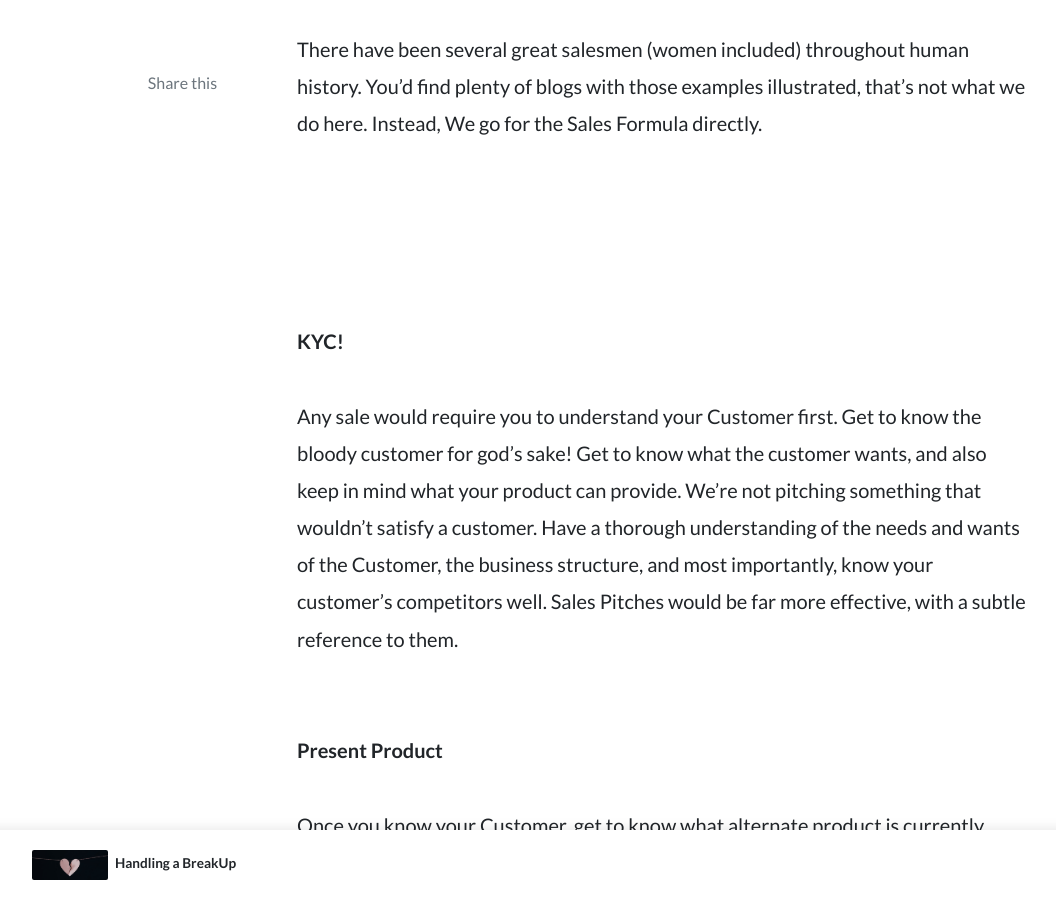
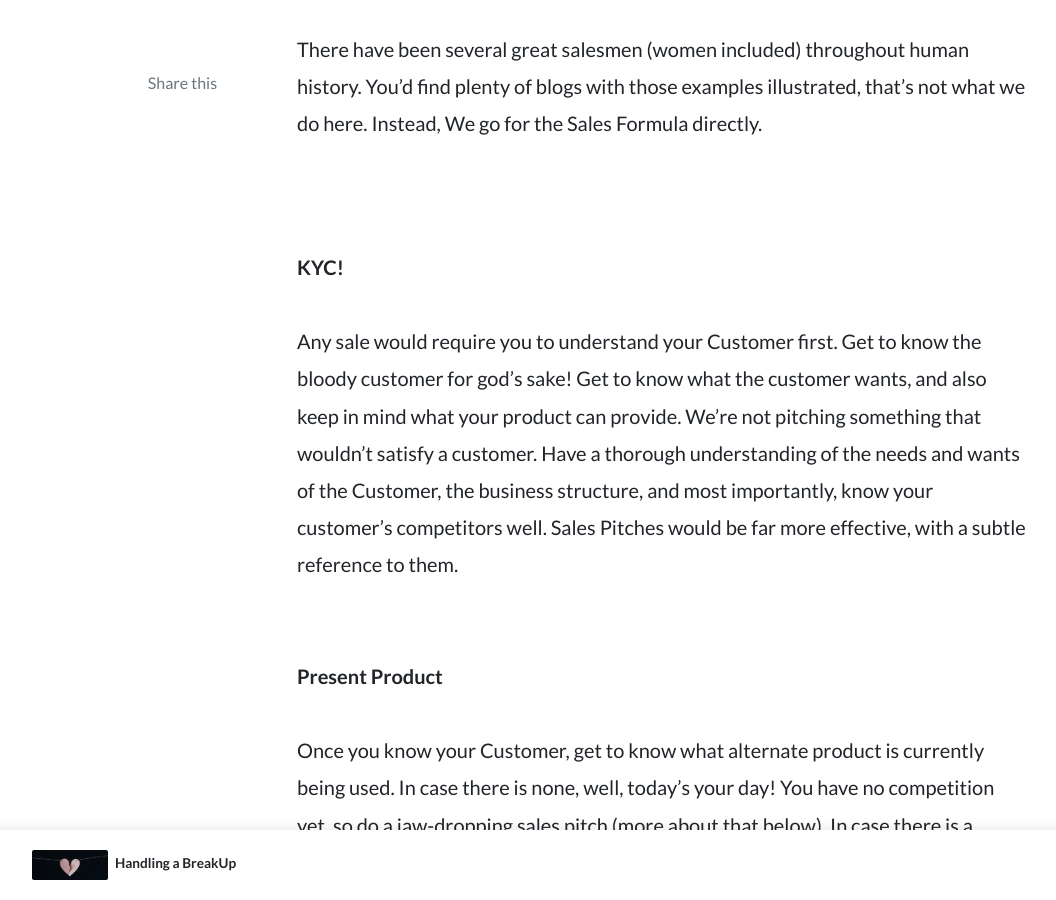
Before and after one commit to thescrewup/thescrewup.github.io, a Jekyll site: the page built from _posts/2019-12-24-Science-of-Selling.markdown, in a window 1280 px wide and 900 px high, scrolled down 850 px. Shown: the whole window, without its empty margins (73-1129 px from the left). Built offline with Jekyll 4.4.1, drawn with Linux system fonts in a browser that asks for light colours; nearby versions of some CDN libraries; comment, search, counter and statistics services are not loaded.

```diff
--- a/_posts/2019-12-24-Science-of-Selling.markdown
+++ b/_posts/2019-12-24-Science-of-Selling.markdown
@@ -22,7 +22,7 @@ at the end of the day, it is just plain selling.
 There have been several great salesmen (women included) throughout human history. You'd find plenty of
 blogs with those examples illustrated, that's not what we do here. Instead, We go for the Sales Formula directly.
 
-<br><br><br><br> <b> KYC!</b>
+<br><br> <b> KYC!</b>
 <br><br>
 Any sale would require you to understand your Customer first.
 Get to know the bloody customer for god's sake! Get to know what the customer wants, and also keep in mind
```
